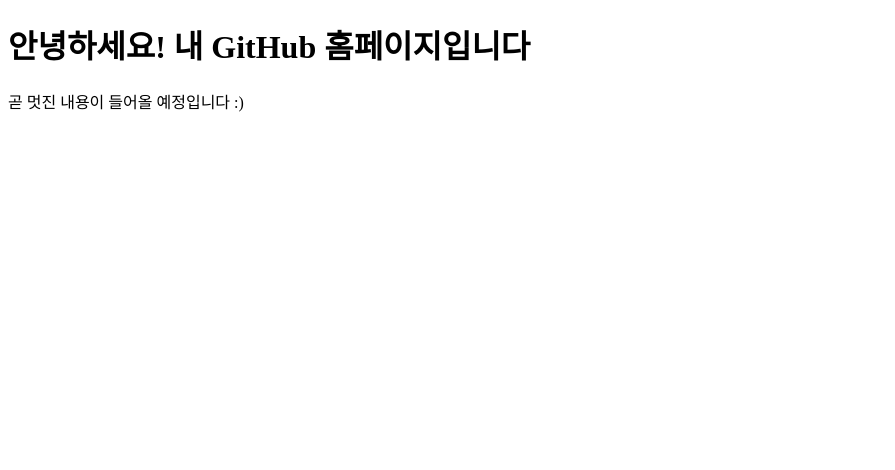
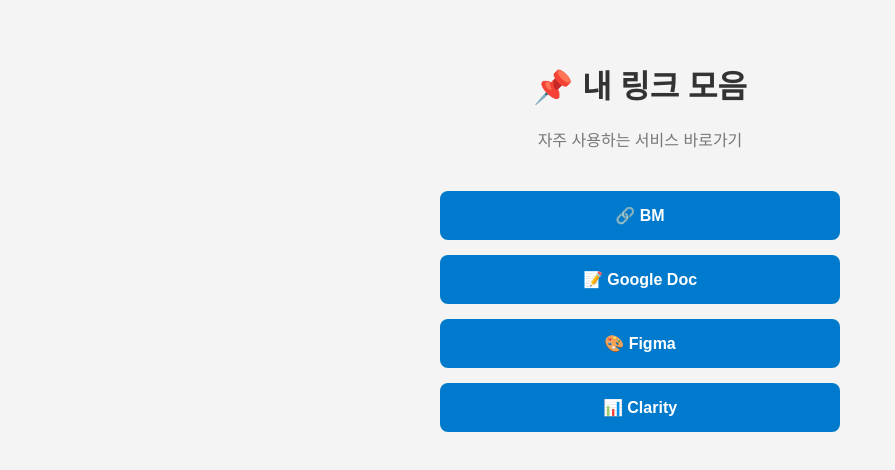
Before and after one commit to bebemoong/bm, a plain HTML site: page index.html in a window 1280 px wide. Shown: the whole page, without its empty margins (0-895 px from the left). Drawn offline with Linux system fonts and the light colour scheme.

Commit message:
Update index.html

```diff
--- a/index.html
+++ b/index.html
@@ -1,11 +1,66 @@
 <!DOCTYPE html>
-<html>
+<html lang="ko">
 <head>
   <meta charset="UTF-8">
-  <title>Welcome!</title>
+  <title>My Links</title>
+  <style>
+    body {
+      font-family: 'Arial', sans-serif;
+      background-color: #f4f4f4;
+      margin: 0;
+      padding: 40px 20px;
+      text-align: center;
+    }
+
+    h1 {
+      color: #333;
+      margin-bottom: 20px;
+    }
+
+    p {
+      color: #777;
+      margin-bottom: 40px;
+    }
+
+    .link-list {
+      display: flex;
+      flex-direction: column;
+      gap: 15px;
+      max-width: 400px;
+      margin: 0 auto;
+    }
+
+    a.button-link {
+      display: block;
+      padding: 15px;
+      background-color: #007acc;
+      color: #fff;
+      text-decoration: none;
+      border-radius: 8px;
+      font-weight: bold;
+      transition: background-color 0.3s;
+    }
+
+    a.button-link:hover {
+      background-color: #005fa3;
+    }
+
+    @media (max-width: 500px) {
+      body {
+        padding: 20px 10px;
+      }
+    }
+  </style>
 </head>
 <body>
-  <h1>안녕하세요! 내 GitHub 홈페이지입니다</h1>
-  <p>곧 멋진 내용이 들어올 예정입니다 :)</p>
+  <h1>📌 내 링크 모음</h1>
+  <p>자주 사용하는 서비스 바로가기</p>
+
+  <div class="link-list">
+    <a href="https://polished-natural-midge.ngrok-free.app/" target="_blank" class="button-link">🔗 BM</a>
+    <a href="https://docs.google.com/document/d/1L8dg_CyL0KCxnPnqwyA1L_7bRyCR52-DF5VJdhk8if4/edit?usp=sharing" target="_blank" class="button-link">📝 Google Doc</a>
+    <a href="https://www.figma.com/design/RGpCNVBC8R5Gpz90zYBaST/%EC%9D%B4%EB%9F%B0%EC%9D%BC%EC%9A%94%EC%9B%90?node-id=0-1&t=yTJhzMsUZGbjqzPu-1" target="_blank" class="button-link">🎨 Figma</a>
+    <a href="https://clarity.microsoft.com/projects" target="_blank" class="button-link">📊 Clarity</a>
+  </div>
 </body>
 </html>
```
